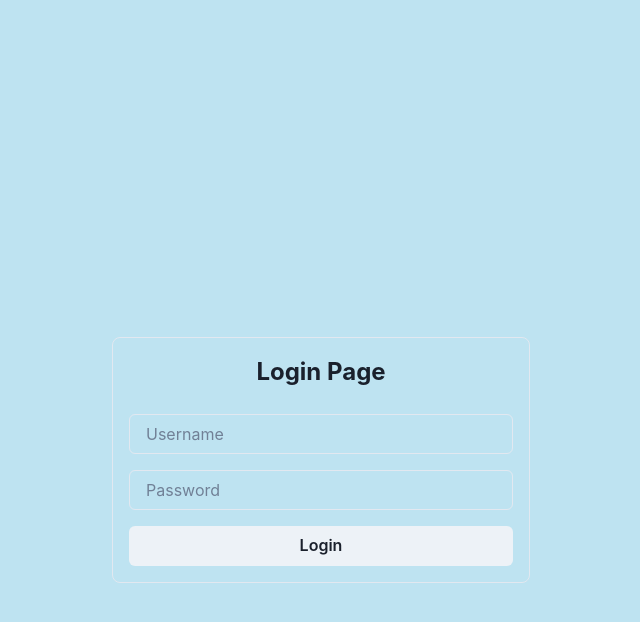
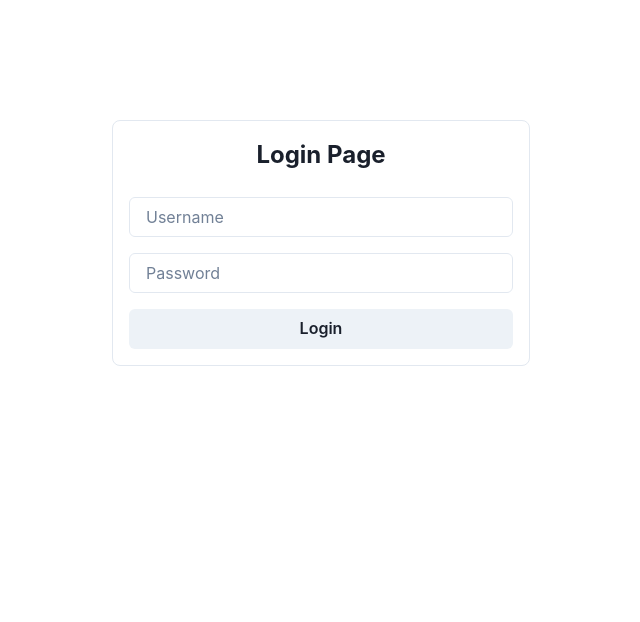
Before and after one commit to Shamshad25/sale-order-management, a React (Create React App) app: page /login in a window 1280 px wide. Shown: the top 622 px of the page, without its empty margins (319-959 px from the left). Built offline with nearby package versions, Linux system fonts and the light colour scheme.

Commit message:
css file removed

```diff
--- a/src/index.css
+++ /dev/null
@@ -1,24 +0,0 @@
-body {
-  margin: 0;
-  font-family: -apple-system, BlinkMacSystemFont, "Segoe UI", "Roboto", "Oxygen",
-    "Ubuntu", "Cantarell", "Fira Sans", "Droid Sans", "Helvetica Neue",
-    sans-serif;
-  -webkit-font-smoothing: antialiased;
-  -moz-osx-font-smoothing: grayscale;
-}
-
-code {
-  font-family: source-code-pro, Menlo, Monaco, Consolas, "Courier New",
-    monospace;
-}
-
-.App {
-  width: 100vw;
-  height: 100vh;
-  display: flex;
-  flex-direction: column;
-  justify-content: center;
-  align-items: center;
-  align-self: center;
-  background: rgb(190, 227, 241);
-}
--- a/src/index.js
+++ b/src/index.js
@@ -1,6 +1,5 @@
 import { ChakraProvider, extendTheme } from "@chakra-ui/react";
 import { createRoot } from "react-dom/client";
-import "./index.css";
 import { Provider } from "react-redux";
 import { store } from "./redux/store";
 import App from "./App";
```
